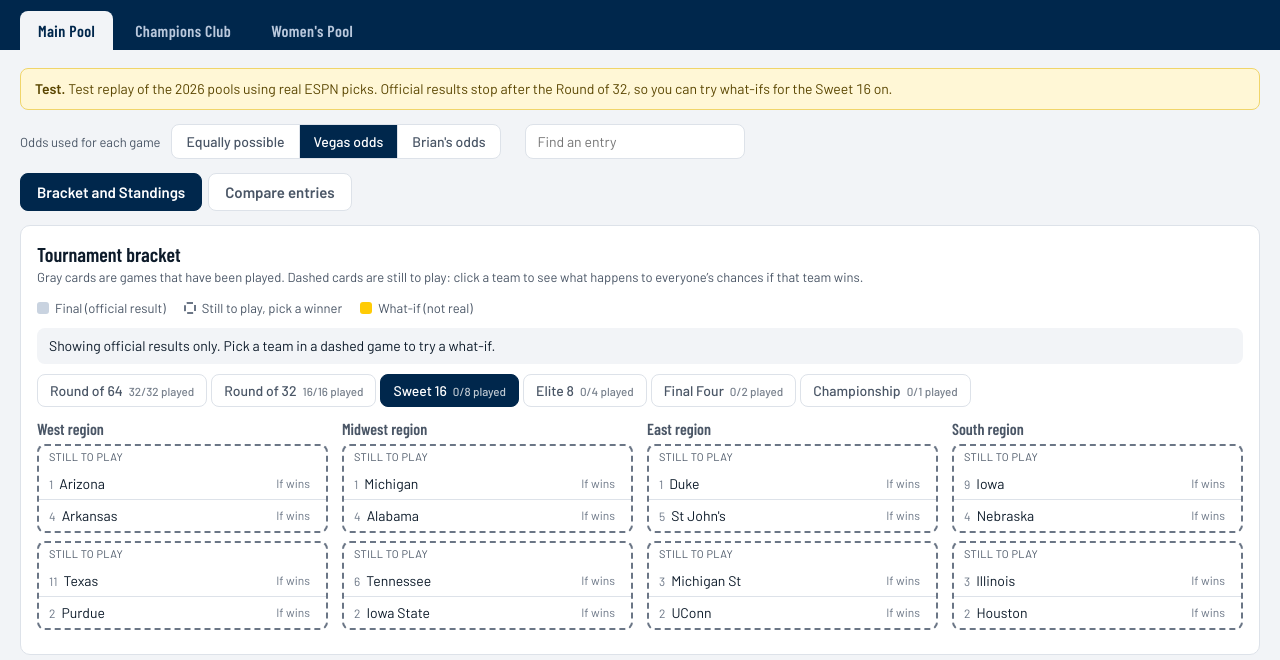
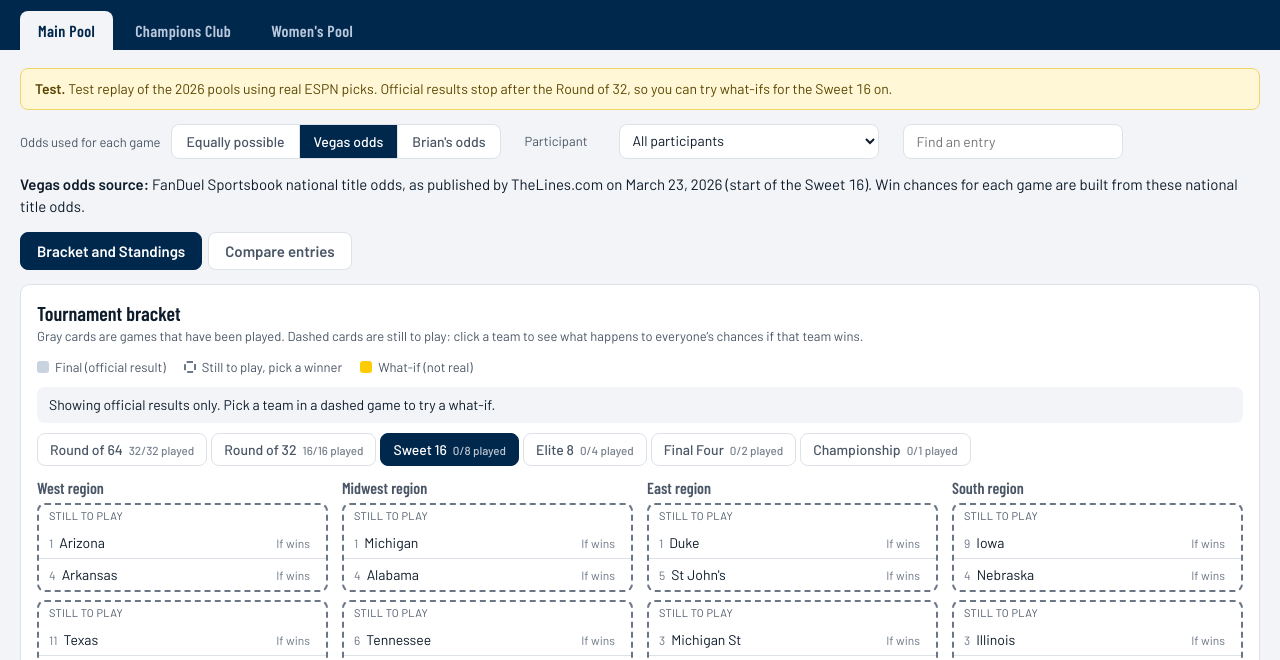
Before and after one commit to bwalby97/Walby-Pool-Probability-of-Finish-Walby-Creation, a plain HTML site: page index.html in a window 1280 px wide. Shown: the part 82-742 px from the top of the page. Drawn offline with nearby package versions, Linux system fonts and the light colour scheme.

Commit message:
Update index.html

```diff
--- a/index.html
+++ b/index.html
@@ -132,8 +132,9 @@ td.name{text-align:left;font-weight:500}
         <button data-m="vegas" aria-pressed="true">Vegas odds</button>
         <button data-m="user" aria-pressed="false">Brian's odds</button>
       </span></div>
-    <input type="search" id="find" placeholder="Find an entry" aria-label="Find an entry">
+    <span class="lbl">Participant</span> <select id="who" aria-label="Choose a participant" style="border:1px solid var(--line);background:var(--surface);color:var(--ink);padding:7px 8px;border-radius:8px;font:400 14px Barlow,sans-serif;max-width:260px"></select> <input type="search" id="find" placeholder="Find an entry" aria-label="Find an entry">
   </div>
+  <p class="note" id="oddsrc"></p>
   <div class="vtabs" id="vtabs" role="tablist"><button role="tab" data-v="bs" aria-selected="true">Bracket and Standings</button><button role="tab" data-v="cmp" aria-selected="false">Compare entries</button></div>
 <div id="v-bs">
 <section class="card bk"><h2>Tournament bracket</h2>
@@ -168,8 +169,10 @@ var pct=function(x,d){if(x==null)return '';if(x>0&&x<0.0005)return '<0.1%';if(x>
 var money=function(x){return '$'+Math.round(x).toLocaleString()};
 var COLORS=['var(--s1)','var(--s2)','var(--s3)','var(--s4)'];
 
+var D0={teams:D.teams,results:D.results,seeds:D.seeds,regions:D.regions};
+function ctx(){var P=D.pools[state.pool]||{};['teams','results','seeds','regions'].forEach(function(k){D[k]=P[k]||D0[k]})}
 function weights(pool,mode){return mode==='equal'?null:(mode==='vegas'?pool.vegas:pool.user)}
-function winnersNow(){
+function winnersNow(){ctx();
   /* official results plus valid what-if picks (a what-if is dropped if its team can no longer reach that game) */
   var G=E.GAMES,w={},hy={},g;
   for(g=0;g<63;g++){
@@ -179,7 +182,7 @@ function winnersNow(){
   }
   state.hypo=hy;return w;
 }
-function compute(){
+function compute(){ctx();
   var w=winnersNow(),key=state.pool+'|'+state.mode+'|'+JSON.stringify(state.hypo);
   if(cache[key])return cache[key];
   var P=D.pools[state.pool],res={},g,hk=Object.keys(state.hypo);
@@ -196,7 +199,7 @@ function rankByPoints(rows){
 
 function teamLabel(t){if(t==null||t==='x')return '';var s=D.seeds&&D.seeds[t];return (s?'<span class="sd">'+s+'</span>':'')+t}
 function feederText(f){var F=E.GAMES[f];return 'Winner of '+(F.region>=0?D.regions[F.region]+' ':'')+ROUND[F.round]+' game '+(F.slot+1)}
-function renderBracket(){
+function renderBracket(){ctx();
   var G=E.GAMES,w=winnersNow(),first=D.firstRound||0,hn=Object.keys(state.hypo).length;
   var rounds=[];for(var r=first;r<6;r++)rounds.push(r);
   var stat=function(g){return D.results[g]!=null?'final':state.hypo[g]!=null?'hyp':(function(){var p=E.participants(g,w,D.teams);return p[0]&&p[1]&&p[0]!=='x'?'open':'wait'})()};
@@ -226,13 +229,14 @@ function gameCard(g,w){
 }
 document.querySelectorAll('#vtabs button').forEach(function(b){b.onclick=function(){document.querySelectorAll('#vtabs button').forEach(function(x){x.setAttribute('aria-selected',x===b)});$('v-bs').hidden=b.dataset.v!=='bs';$('v-cmp').hidden=b.dataset.v!=='cmp';if(b.dataset.v==='cmp')render()}});
 function refresh(){$('calc').style.display='flex';setTimeout(function(){render();$('calc').style.display='none'},30)}
-function render(){
+function render(){ctx();
   var P=D.pools[state.pool],r=compute();
   renderBracket();
   $('sub').textContent=D.season+' · '+D.asOf;
   $('banner').innerHTML=D.sample?'<div class="banner"><b>Sample data.</b> This preview uses made-up teams and 300 made-up entries so you can try the bracket and what-if tools. Real picks load after the 2027 brackets come out.</div>':(D.note?'<div class="banner"><b>Test.</b> '+D.note+'</div>':'');
+  $('oddsrc').innerHTML=P.oddsSource&&state.mode==='vegas'?'<b>Vegas odds source:</b> '+P.oddsSource+'. Win chances for each game are built from these national title odds.':(state.mode==='user'?'<b>Brian’s odds</b> start out equal to the Vegas odds ('+(P.oddsSource||'')+').':'');
   var tabs=$('tabs');tabs.innerHTML='';
-  Object.keys(D.pools).forEach(function(k){var b=document.createElement('button');b.setAttribute('role','tab');b.textContent=D.pools[k].label;b.setAttribute('aria-selected',k===state.pool);b.onclick=function(){state.pool=k;state.pick=[];state.hypo={};refresh()};tabs.appendChild(b)});
+  Object.keys(D.pools).forEach(function(k){var b=document.createElement('button');b.setAttribute('role','tab');b.textContent=D.pools[k].label;b.setAttribute('aria-selected',k===state.pool);b.onclick=function(){state.pool=k;state.pick=[];state.only=null;state.hypo={};refresh()};tabs.appendChild(b)});
   document.querySelectorAll('#mode button').forEach(function(b){b.setAttribute('aria-pressed',b.dataset.m===state.mode)});
   if(r.error){$('kpis').innerHTML='';$('games').innerHTML='';$('gnote').textContent='Exact odds start at the Sweet 16 ('+r.undecided+' games are still open). Check back when 15 or fewer games remain.';$('tbl').querySelector('tbody').innerHTML='';$('tnote').textContent='';return;}
   var rows=r.entries.map(function(x,i){x.i=i;x.picks=P.entries[i].picks;x.who=P.entries[i].who;return x});
@@ -263,16 +267,20 @@ function render(){
   th.querySelectorAll('button').forEach(function(b){b.onclick=function(){var k=b.dataset.k;state.sort=state.sort.k===k?{k:k,dir:-state.sort.dir}:{k:k,dir:(k==='name'||k==='rank')?1:-1};render()}});
   var val=function(x,k){return k==='t3'?x.top[3]:k==='t5'?x.top[5]:k==='t10'?x.top[10]:k==='cnt1'?x.any1:k==='exp'?x.ePrize:x[k]};
   var q=state.q.toLowerCase();
-  var list=rows.filter(function(x){return !q||(x.name+' '+(x.who||'')).toLowerCase().indexOf(q)>=0}).sort(function(a,b){var A=val(a,state.sort.k),B=val(b,state.sort.k);if(typeof A==='string')return state.sort.dir*A.localeCompare(B);return state.sort.dir*(A-B)||a.rank-b.rank});
+  var list=rows.filter(function(x){if(state.only!=null&&x.i!==state.only)return false;return !q||(x.name+' '+(x.who||'')).toLowerCase().indexOf(q)>=0}).sort(function(a,b){var A=val(a,state.sort.k),B=val(b,state.sort.k);if(typeof A==='string')return state.sort.dir*A.localeCompare(B);return state.sort.dir*(A-B)||a.rank-b.rank});
   var maxW=Math.max.apply(null,rows.map(function(x){return x.pWin}))||1;
   $('tbl').querySelector('tbody').innerHTML=list.map(function(x){
     return '<tr><td class="l">'+x.rank+(x.tied?'T':'')+'</td><td class="name">'+x.name+(x.who&&x.who!==x.name?'<span class="who">'+x.who+'</span>':'')+(x.cnt[5]===0?'<span class="pill out">Out of the money</span>':'')+'</td><td>'+x.base+'</td><td>'+x.max+'</td><td>'+pct(x.pWin)+'<span class="pbar"><i style="width:'+Math.min(100,x.pWin/maxW*100)+'%"></i></span></td><td>'+pct(x.top[3])+'</td><td>'+pct(x.top[5])+'</td><td>'+pct(x.top[10])+'</td><td>'+(pot!=null?money(x.exp):pct(x.ePrize))+'</td><td>'+x.any1.toLocaleString()+' of '+r.leaves.toLocaleString()+'</td></tr>'}).join('');
   $('tnote').textContent=(pot!=null?'Payout is each entry’s average share of a '+money(pot)+' pool. ':'')+'Ties split the prizes for the places they span equally. Click a heading to sort.';
+  var lastOf=function(x){var n=(x.who||x.name||'').replace(/\s+(jr|sr|ii|iii|iv)\.?$/i,'').trim().split(/\s+/);return n[n.length-1]};
+  var byLast=rows.slice().sort(function(a,b){return lastOf(a).localeCompare(lastOf(b))||(a.who||a.name).localeCompare(b.who||b.name)||a.name.localeCompare(b.name)});
+  var ws=$('who');ws.innerHTML='<option value="">All participants</option>'+byLast.map(function(x){var w=(x.who||x.name).trim(),n=w.split(/\s+/),disp=n.length>1?lastOf(x)+', '+n.slice(0,-1).join(' '):w;return '<option value="'+x.i+'">'+disp+(x.who&&x.who!==x.name?' — '+x.name:'')+'</option>'}).join('');
+  ws.value=state.only==null?'':String(state.only);
   // pick selectors
   if(!state.pick.length)state.pick=sorted.slice(0,4).map(function(x){return x.i});
   var pk=$('pick');pk.innerHTML='';
   for(var s=0;s<4;s++)(function(s){var l=document.createElement('label');l.innerHTML='<span><i class="sw" style="background:'+COLORS[s]+'"></i>Entry '+(s+1)+'</span>';var se=document.createElement('select');var o=document.createElement('option');o.value='';o.textContent='None';se.appendChild(o);
-    rows.slice().sort(function(a,b){return a.name.localeCompare(b.name)}).forEach(function(x){var op=document.createElement('option');op.value=x.i;op.textContent=x.name;if(state.pick[s]===x.i)op.selected=true;se.appendChild(op)});
+    byLast.forEach(function(x){var op=document.createElement('option');op.value=x.i;op.textContent=x.name;if(state.pick[s]===x.i)op.selected=true;se.appendChild(op)});
     se.onchange=function(){state.pick[s]=se.value===''?null:+se.value;drawChart(rows)};l.appendChild(se);pk.appendChild(l)})(s);
   drawChart(rows);
   $('foot').textContent='Odds are for entertainment. Probabilities come from every possible result of the remaining games, weighted by the odds picked above. Created by Brian Walby.';
@@ -301,6 +309,7 @@ function drawChart(rows){
   $('ctable').innerHTML=h+'</tbody></table>';
 }
 document.querySelectorAll('#mode button').forEach(function(b){b.onclick=function(){state.mode=b.dataset.m;refresh()}});
+$('who').onchange=function(){state.only=this.value===''?null:+this.value;render()};
 $('find').oninput=function(){state.q=this.value;render()};
 render();
 })();
```
